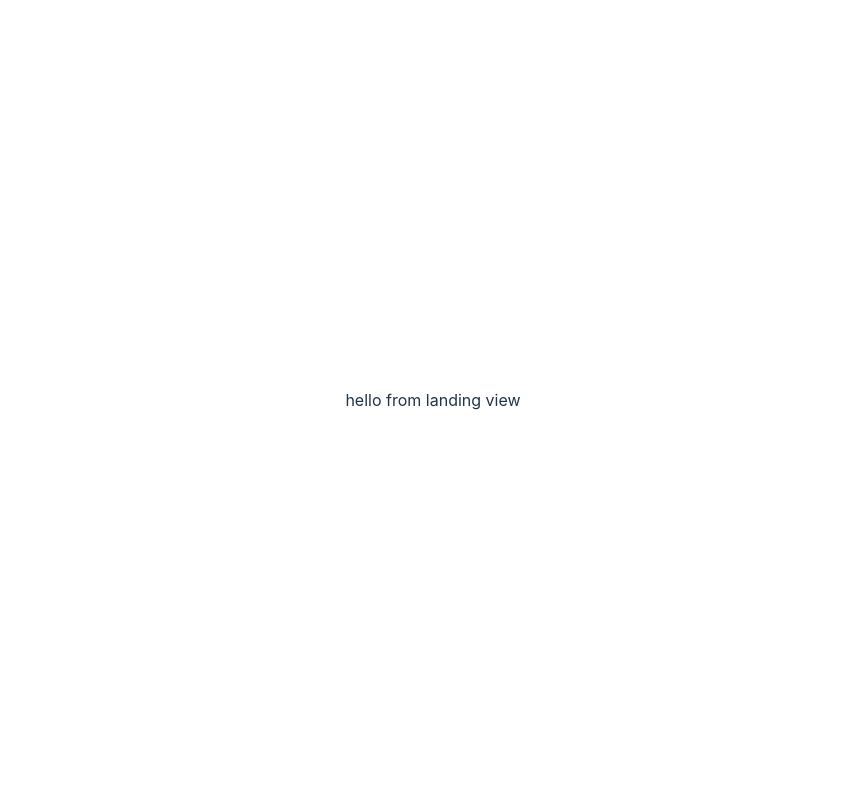
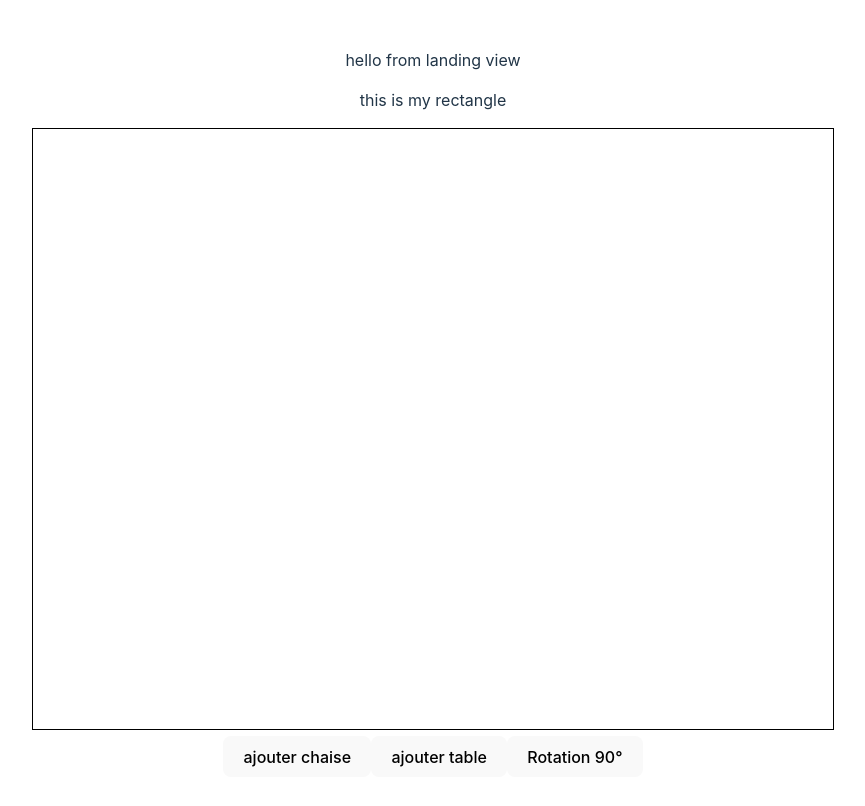
Before and after one commit to Oliviermaignan/evenementhall, a Vue app in the folder app/: page / in a window 1280 px wide. Shown: the top 806 px of the page, without its empty margins (207-1072 px from the left). Built offline with nearby package versions, Linux system fonts and the light colour scheme.

Commit message:
feat: work drag and drop

```diff
--- a/app/src/components/CanvaComponent.vue
+++ b/app/src/components/CanvaComponent.vue
@@ -1,11 +1,91 @@
 <script setup lang="ts">
+import { onMounted, ref } from 'vue';
+import Shape from './ShapeClass';
 
+const canvas = ref<HTMLCanvasElement | null>(null);
+const context = ref<CanvasRenderingContext2D | null>(null);
+const shapes = ref<Shape[]>([]);
+const selectedShape = ref<Shape | null>(null);
+const offsetX = ref(0);
+const offsetY = ref(0);
+
+const canvasWidth = 800;
+const canvasHeight = 600;
+
+const addShape = (x: number, y: number, width: number, height: number, color: string) => {
+  const shape = new Shape(x, y, width, height, color);
+  shapes.value.push(shape);
+  drawShapes()
+};
+
+// Gestion des événements de la souris
+const onMouseDown = (event: MouseEvent) => {
+  const { offsetX: mouseX, offsetY: mouseY } = event;
+  selectedShape.value = shapes.value.find((shape) =>
+    shape.isInside(mouseX, mouseY)
+  ) || null;
+
+  if (selectedShape.value) {
+    selectedShape.value.isDragging = true;
+    selectedShape.value.rotate = true;
+
+    offsetX.value = mouseX - selectedShape.value.x;
+    offsetY.value = mouseY - selectedShape.value.y;
+  }
+};
+
+const onMouseMove = (event: MouseEvent) => {
+  if (selectedShape.value && selectedShape.value.isDragging) {
+    const { offsetX: mouseX, offsetY: mouseY } = event;
+    selectedShape.value.x = mouseX - offsetX.value;
+    selectedShape.value.y = mouseY - offsetY.value;
+    drawShapes(); // Redessiner après déplacement
+  }
+};
+
+const onMouseUp = () => {
+  if (selectedShape.value) {
+    selectedShape.value.isDragging = false;
+    selectedShape.value = null;
+  }
+};
+
+const drawShapes = () => {
+  if (context.value) {
+    context.value.clearRect(0, 0, canvasWidth, canvasHeight); // Efface le canevas
+    shapes.value.forEach((shape) => shape.draw(context.value!)); // Redessine chaque forme
+  }
+};
+
+
+onMounted(()=>{
+    if (canvas.value) {
+        context.value = canvas.value.getContext('2d');
+        console.log(shapes);
+
+  } else {
+    return
+  }
+})
 </script>
 
 <template>
-<p>hello from canva component</p>
+    <div>
+        <p>this is my rectangle</p>
+        <canvas ref="canvas" :width="canvasWidth" :height="canvasHeight" @mousedown="onMouseDown"
+            @mousemove="onMouseMove" @mouseup="onMouseUp">
+        </canvas>
+    </div>
+    <div>
+        <button id="chaise-btn" @click="addShape(0,0,50,50,'green')">ajouter chaise</button>
+        <button id="table-btn" @click="addShape(0,0,100,150,'red')">ajouter table</button>
+        <button id="rotate-btn" @click="rotate()">Rotation 90°</button>
+    </div>
+
 </template>
 
 <style scoped>
-
+canvas{
+    border:1px solid black
+}
 </style>
--- /dev/null
+++ b/app/src/components/ShapeClass.ts
@@ -0,0 +1,34 @@
+export default class Shape {
+  x: number;
+  y: number;
+  width: number;
+  height: number;
+  color: string;
+  isDragging: boolean;
+
+  constructor(x: number, y: number, width: number, height: number, color: string) {
+    this.x = x;
+    this.y = y;
+    this.width = width;
+    this.height = height;
+    this.color = color
+    this.isDragging = false;
+  }
+
+  isInside(mouseX: number, mouseY: number): boolean {
+    return (
+      mouseX >= this.x &&
+      mouseX <= this.x + this.width &&
+      mouseY >= this.y &&
+      mouseY <= this.y + this.height
+    );
+  }
+
+
+
+  draw(context: CanvasRenderingContext2D) {
+    context.fillStyle = this.color;
+    context.fillRect(this.x, this.y, this.width, this.height);
+  }
+
+}
--- a/app/src/views/LandingView.vue
+++ b/app/src/views/LandingView.vue
@@ -1,10 +1,11 @@
 <script setup lang="ts">
-import CanvaComponent from './components/CanvaComponent.vue';
+import CanvaComponent from '../components/CanvaComponent.vue';
 
 </script>
 
 <template>
 <p>hello from landing view</p>
+<CanvaComponent/>
 </template>
 
 <style scoped>
```
